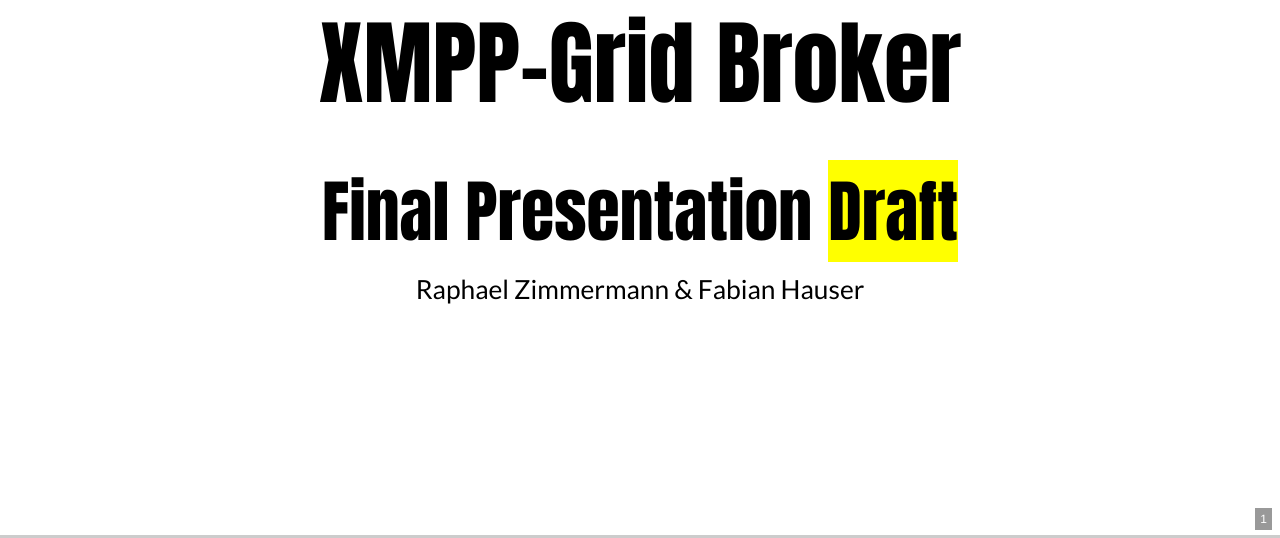
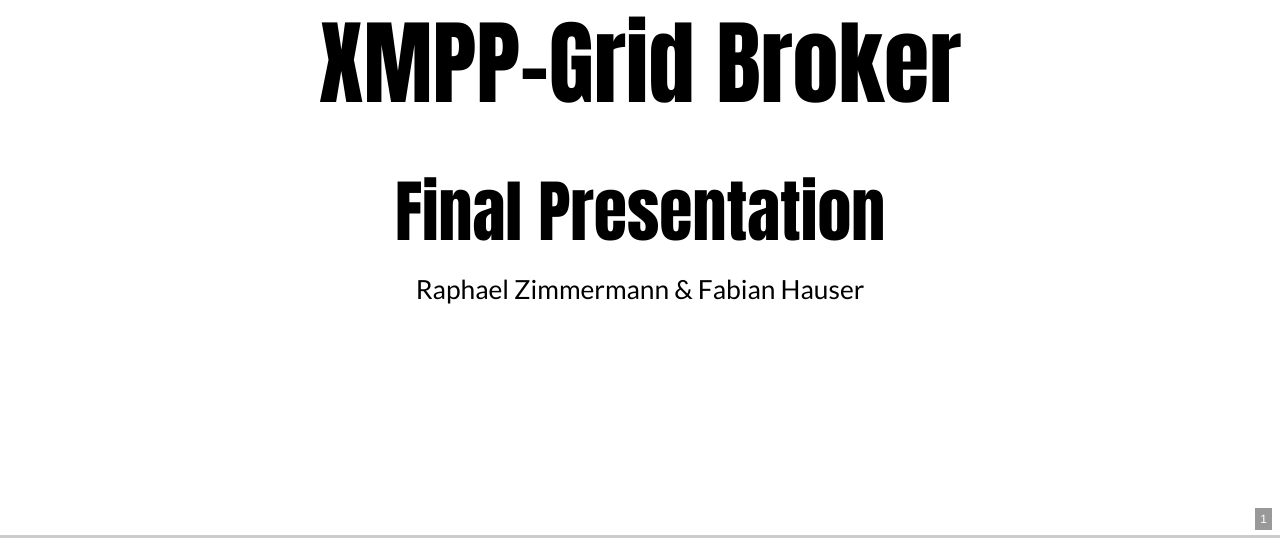
Before and after one commit to xmpp-grid-broker/documents, a plain HTML site: page presentations/final.html in a window 1280 px wide. Shown: the part 262-800 px from the top of the page. Drawn offline with nearby package versions, Linux system fonts and the light colour scheme; some packages are replaced by stand-ins of ours; a web font is replaced by a local one.

Commit message:
Remove draft in title

```diff
--- a/presentations/final.html
+++ b/presentations/final.html
@@ -14,7 +14,7 @@
             <section>
                 <img src="../logo.svg" style="border: none;box-shadow: none;height: 10vh;" />
                 <h2>XMPP-Grid Broker</h2>
-                <h3>Final Presentation <span style="background-color: yellow;">Draft</span></h3>
+                <h3>Final Presentation</h3>
                 <small>Raphael Zimmermann &amp; Fabian Hauser</small>
             </section>
             <section>
```
